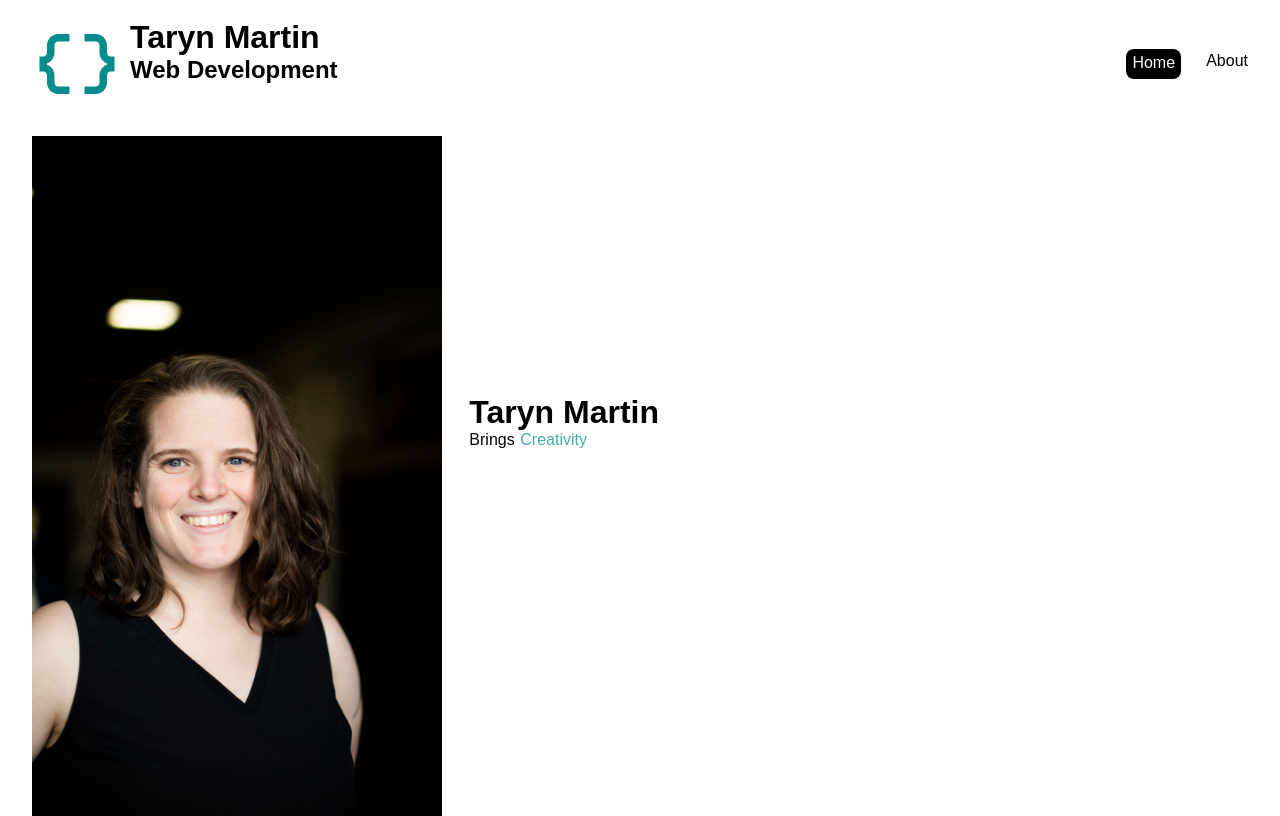
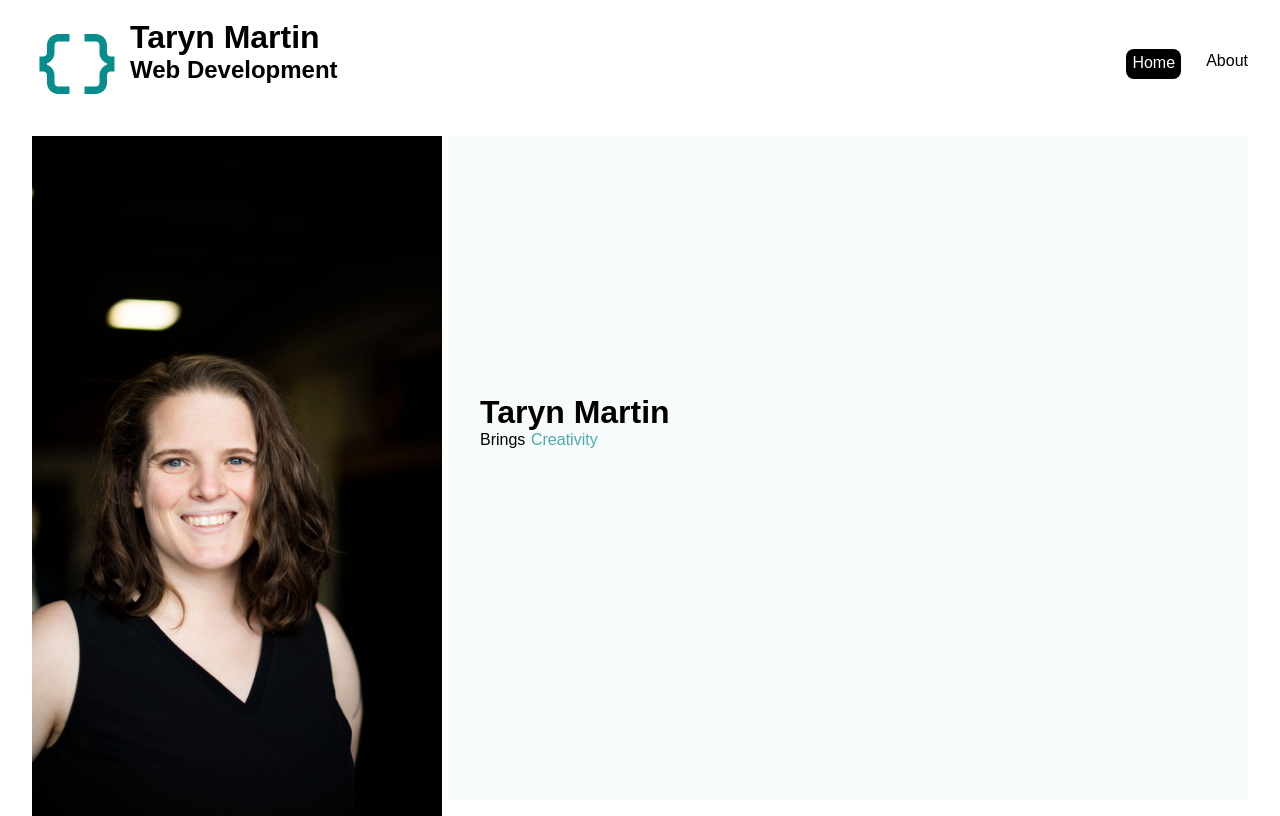
Before and after one commit to tarynmartin/portfolio, a Next.js app: page / in a window 1280 px wide. Built offline with nearby package versions, Linux system fonts and the light colour scheme; a web font is replaced by a local one.

Commit message:
feature: finished text fade and changed background color for content

```diff
--- a/src/app/page.module.css
+++ b/src/app/page.module.css
@@ -23,6 +23,7 @@
 .mainContent {
   display: grid;
   grid-template-columns: 1fr 2fr;
+  gap: 1rem;
 }
 
 .headshotContainer {
@@ -44,6 +45,7 @@
   width: 100%;
   overflow-y: auto;
   height: 85vh;
+  background-color: rgb(8 140 140 / 0.03);
 }
 
 .home {
--- a/src/app/page.tsx
+++ b/src/app/page.tsx
@@ -3,12 +3,10 @@ import TextFade from '../components/TextFade/TextFade'
 import styles from './page.module.css'
 
 export default function Home() {
-  const descriptors = ['Dedication', 'Creativity', 'Experience', 'Quality'];
-
   return (
     <div className={styles.home}>
       <h1>Taryn Martin</h1>
-      <TextFade staticText='Brings' dynamicText={descriptors} />
+      <TextFade staticText='Brings' />
     </div>
   )
 }
--- a/src/components/TextFade/TextFade.js
+++ b/src/components/TextFade/TextFade.js
@@ -1,32 +1,11 @@
-'use client'
-
-import React, { useEffect, useState } from 'react'
+import React from 'react'
 import styles from './TextFade.module.css'
 
-const TextFade = ({ staticText, dynamicText }) => {
-  const [currentIndex, setCurrentIndex] = useState(0);
-
-  useEffect(() => {
-    // on refresh, transition becomes out of sync
-    console.log('currentIndex:', currentIndex);
-    let timerID = setTimeout(() => changeCurrentIndex(), 4000);
-
-    return () => {
-      clearTimeout(timerID);
-    }
-
-  }, [currentIndex]);
-
-  const changeCurrentIndex = () => {
-    setCurrentIndex(currentIndex < dynamicText.length - 1 ? currentIndex + 1 : 0);
-  }
-
+const TextFade = ({ staticText }) => {
   return (
     <div className={styles.textFadeContainer}>
         <p>{staticText}</p>
-        <ul className={styles.textFadeList}>
-          <li className={styles.textFadeItem}>{dynamicText[currentIndex]}</li>
-        </ul>
+        <p className={styles.textFadeItem}></p>
       </div>
   )
 }
--- a/src/components/TextFade/TextFade.module.css
+++ b/src/components/TextFade/TextFade.module.css
@@ -7,13 +7,41 @@
   list-style-type: none;
 }
 
-.textFadeItem {
+.textFadeItem:before {
   color: #088c8c;
-  opacity: 0;
-  animation: fade 4s linear infinite;
+  opacity: 1;
+  animation: fade 16s linear infinite;
+  width: 5rem;
+  content: 'Dedication';
 }
 
 @keyframes fade {
-  0%,100% { opacity: 0 }
-  50% { opacity: 1 }
+  0%, 25% {
+    opacity: 0;
+    content: 'Dedication'
+  }
+  12.5% {
+    opacity: 1;
+  }
+  26%, 50% {
+    opacity: 0;
+    content: 'Creativity';
+  }
+  37.5% {
+    opacity: 1;
+  }
+  51%, 75% {
+    opacity: 0;
+    content: 'Experience';
+  }
+  62.5% {
+    opacity: 1;
+  }
+  76%, 100% {
+    opacity: 0;
+    content: 'Quality';
+  }
+  87.5% {
+    opacity: 1;
+  }
 }
```
